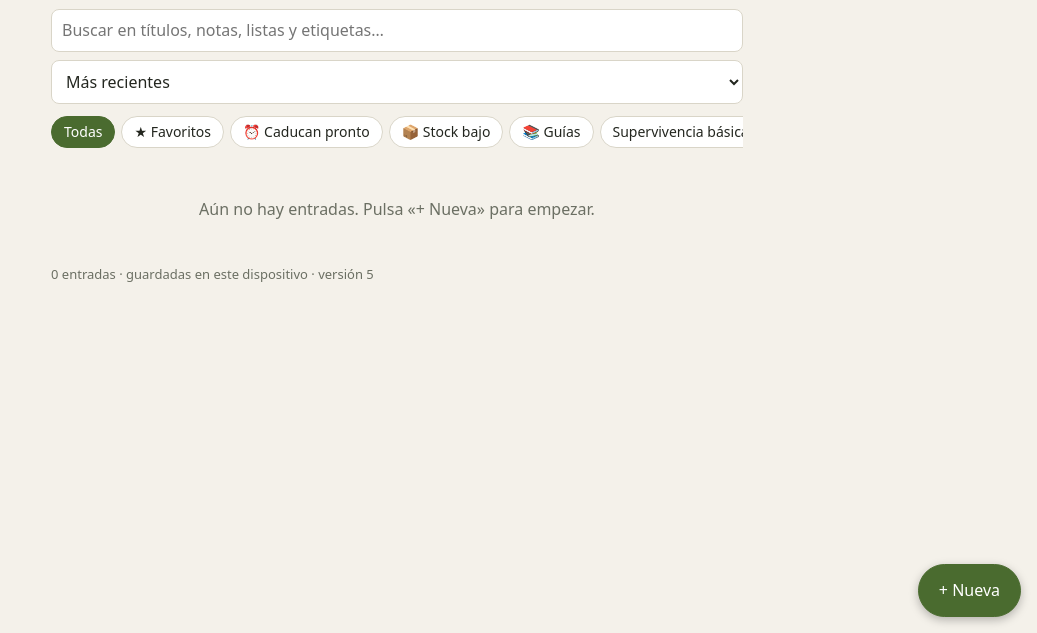
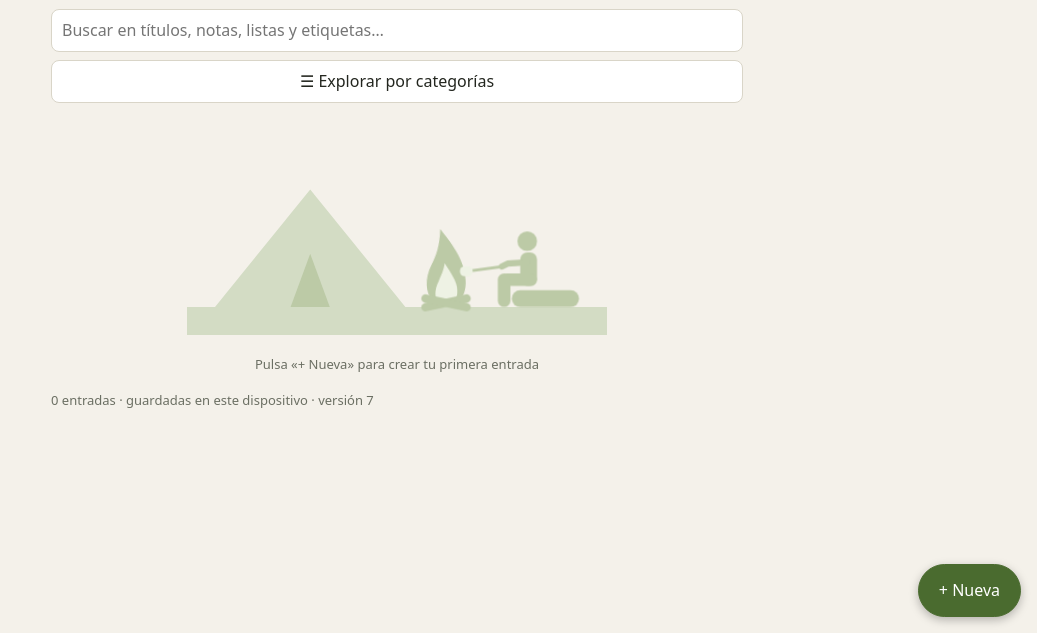
Before and after one commit to ariesspicelatte/survival, a plain HTML site: page index.html in a window 1280 px wide. Shown: the part 167-800 px from the top of the page, without its empty margins (243-1280 px from the left). Drawn offline with Linux system fonts and the light colour scheme.

Commit message:
Add files via upload

```diff
--- a/index.html
+++ b/index.html
@@ -48,6 +48,17 @@ body.red .hero{filter:grayscale(1) sepia(1) hue-rotate(-50deg) saturate(3) brigh
 body.big{font-size:20px}body.big .m,body.big .chip,body.big .tb button{font-size:16px}
 #pv{display:none}
 @media print{body.pr>*:not(#pv){display:none!important}body.pr #pv{display:block}body.pr,body.pr.red{--bg:#fff;--card:#fff;--tx:#000;--mu:#444;--bd:#999;--ac2:#eee;background:#fff;color:#000}.pi{break-inside:avoid;margin-bottom:16px;padding-bottom:8px;border-bottom:1px solid #999}.pi h2{margin:0 0 4px}}
+
+:root{--sc:#d3dcc4;--sc2:#bccaa6;--sc3:#eef2e4}
+@media(prefers-color-scheme:dark){:root{--sc:#262f20;--sc2:#364529;--sc3:#51663f}}
+body.red{--sc:#2a0000;--sc2:#3c0000;--sc3:#6a1a1a}
+.scene{text-align:center;margin:6px 0 18px}.scene svg{width:100%;max-width:420px;height:auto}
+.scene .sc{fill:var(--sc)}.scene .sd{fill:var(--sc2)}.scene .sl{fill:var(--sc3)}
+.scene .as{fill:none;stroke:var(--sc2);stroke-linecap:round;stroke-linejoin:round}
+.flame{transform-box:fill-box;transform-origin:50% 100%;animation:fl .9s ease-in-out infinite alternate}
+.flame.i{animation-duration:.65s}
+@keyframes fl{0%{transform:scale(1,1) skewX(0deg)}50%{transform:scale(.92,1.12) skewX(3deg)}100%{transform:scale(1.04,.94) skewX(-3deg)}}
+@media(prefers-reduced-motion:reduce){.flame{animation:none}}
 .chip.s{font-size:13px;padding:3px 10px}
 .it{background:var(--card);border:1px solid var(--bd);border-radius:10px;padding:12px;margin:8px 0}
 .it h3{margin:0 0 4px;font-size:17px;display:flex;justify-content:space-between;gap:8px}
@@ -77,6 +88,26 @@ body.big{font-size:20px}body.big .m,body.big .chip,body.big .tb button{font-size
 <div class="bk" id="bk"></div>
 <div class="mp" id="mp"><button id="ex">⬇ Exportar</button><button id="im">⬆ Importar</button><button id="mc">🛒 Compra</button><button id="mk">🧮 Calculadora</button><button id="mi">🖨 Imprimir lista</button><button id="ml">🔴 Luz roja</button><button id="mz">🔠 Texto grande</button></div>
 <input id="q" type="search" placeholder="Buscar en títulos, notas, listas y etiquetas…">
+<div class="r"><button id="hm" style="flex:1"></button></div>
+<div class="scene" id="scene">
+<svg viewBox="0 0 300 160" role="img" aria-label="Tienda de campaña, hoguera y una persona asando un malvavisco">
+<path class="sc" d="M0 140H300V160H0Z"/>
+<path class="sc" d="M20 140L88 56L156 140Z"/>
+<path class="sd" d="M74 140L88 102L102 140Z"/>
+<path class="sd flame" d="M185 139C170 139 167 125 175 113C179 107 182 101 183 90C190 98 201 109 201 123C201 133 195 139 185 139Z"/>
+<path class="sl flame i" d="M185 139C177 139 175 131 180 123C182 119 184 116 185 111C189 117 194 123 194 129C194 135 190 139 185 139Z"/>
+<rect class="sd" x="167" y="134" width="36" height="6" rx="3" transform="rotate(-12 185 137)"/>
+<rect class="sd" x="167" y="134" width="36" height="6" rx="3" transform="rotate(12 185 137)"/>
+<rect class="sd" x="232" y="128" width="48" height="12" rx="6"/>
+<circle class="sd" cx="243" cy="93" r="7"/>
+<rect class="sd" x="238" y="101" width="12" height="24" rx="5"/>
+<rect class="sd" x="224" y="116" width="26" height="9" rx="4.5"/>
+<rect class="sd" x="222" y="116" width="9" height="24" rx="4.5"/>
+<path class="as" d="M243 108L229 109L225 111" stroke-width="4.5"/>
+<path class="as" d="M226 111L196 115" stroke-width="2"/>
+<rect class="sl" x="195" y="111" width="9" height="7" rx="3"/>
+</svg>
+<p class="m" id="sct"></p></div>
 <div class="r"><select id="so">
 <option value="rec">Más recientes</option>
 <option value="az">A → Z</option>
@@ -88,6 +119,7 @@ body.big{font-size:20px}body.big .m,body.big .chip,body.big .tb button{font-size
 <div class="chips" id="ch"></div>
 <div class="chips" id="sch"></div>
 <div id="ls"></div>
+<div class="r" id="hmb"><button id="hm2" style="flex:1">← Volver al inicio</button></div>
 <input type="file" id="fi" accept=".json" hidden>
 <p class="m" id="st"></p>
 <button class="p f" id="nw">+ Nueva</button>
@@ -144,6 +176,7 @@ if(cat==="📚 Guías")L=Object.keys(SRC).map(function(k){return[k,SRC[k]]});
 else if(TREE[cat])L=TREE[cat].map(function(x){return[x,x]});
 $("sch").innerHTML=L.length?[["","Todas"]].concat(L).map(function(q){return mk(q[0],q[0]===sub,1,q[1])}).join(""):""}
 function render(){
+if(homeView())return;
 var q=norm($("q").value.trim()),so=$("so").value;
 var l=data.filter(function(e){
 if(cat==="★ Favoritos"&&!e.fav)return false;
@@ -221,7 +254,17 @@ else if(c==="row"||c==="col"||c==="delt")tbl(c);
 else x(c)};
 $("bd").onkeyup=function(ev){if(ev.key!=="Enter")return;var n=getSelection().anchorNode,li=n&&(n.nodeType===1?n:n.parentNode).closest("li");
 if(li&&li.parentNode.classList.contains("todo")&&!li.querySelector("input")){var i=document.createElement("input");i.type="checkbox";li.insertBefore(i,li.firstChild)}};
-var cur=[],VER="5";
+var cur=[],VER="7",browse=false;
+function homeView(){var h=!$("q").value.trim()&&cat==="Todas"&&!browse;
+$("scene").style.display=h?"block":"none";
+$("ls").style.display=$("ch").style.display=$("sch").style.display=h?"none":"";
+$("so").parentNode.style.display=h?"none":"";$("hmb").style.display=h?"none":"";
+$("hm").textContent=h?"☰ Explorar por categorías":"← Volver al inicio";
+$("sct").textContent=data.length?"Escribe arriba para buscar entre tus "+data.length+" entradas":"Pulsa «+ Nueva» para crear tu primera entrada";
+$("st").textContent=data.length+" entradas · guardadas en este dispositivo · versión "+VER;
+if(h)cur=data;return h}
+$("hm2").onclick=function(){browse=false;cat="Todas";sub="";$("q").value="";chips();render();window.scrollTo(0,0)};
+$("hm").onclick=function(){if(homeView())browse=true;else{browse=false;cat="Todas";sub="";$("q").value=""}chips();render()};
 function lsGet(k){try{return localStorage.getItem(k)}catch(x){return null}}
 function lsSet(k,v){try{localStorage.setItem(k,v)}catch(x){}}
 function isLow(e){return e.qty!==undefined&&e.qty!==""&&e.min!==undefined&&e.min!==""&&+e.qty<+e.min}
--- a/sw.js
+++ b/sw.js
@@ -1,4 +1,4 @@
-var C="survival-v5",F=["./","index.html","manifest.json","icon-192.png","icon-512.png","apple-touch-icon.png"];
+var C="survival-v7",F=["./","index.html","manifest.json","icon-192.png","icon-512.png","apple-touch-icon.png"];
 self.addEventListener("install",function(e){e.waitUntil(caches.open(C).then(function(c){return c.addAll(F).then(function(){return c.add("banner.jpg").catch(function(){})})}).then(function(){return self.skipWaiting()}))});
 self.addEventListener("activate",function(e){e.waitUntil(caches.keys().then(function(k){return Promise.all(k.filter(function(n){return n!==C}).map(function(n){return caches.delete(n)}))}).then(function(){return self.clients.claim()}))});
 self.addEventListener("fetch",function(e){e.respondWith(caches.match(e.request).then(function(r){return r||fetch(e.request).then(function(n){if(n.ok){var k=n.clone();caches.open(C).then(function(c){c.put(e.request,k)})}return n})}))});
```
